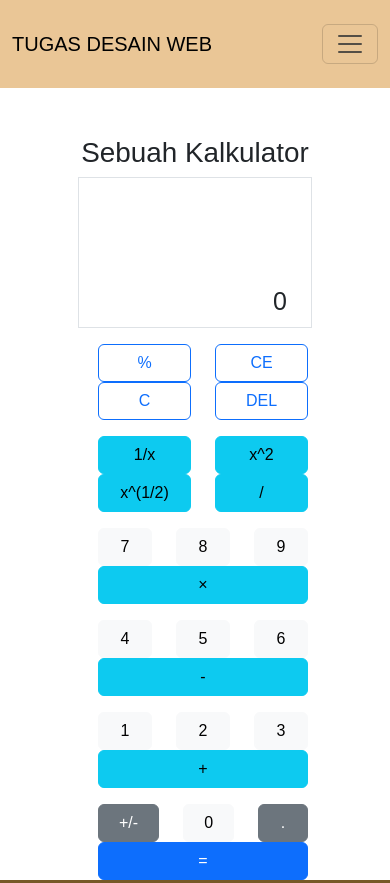
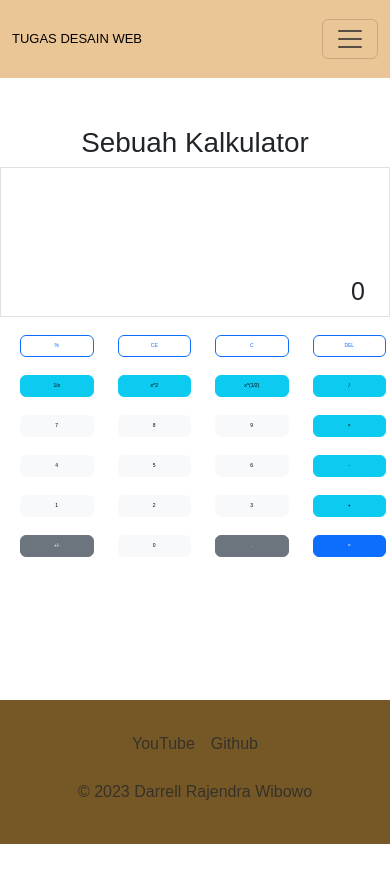
Before and after one commit to darrellrw/darrellrw.github.io, a plain HTML site: page calculator.html in a window 390 px wide. Shown: the top 883 px of the page. After the commit the page ends 844 px from the top, so only its background shows below. Drawn offline with nearby package versions, Linux system fonts and the light colour scheme.

Commit message:
Fixing the css responsive

```diff
--- a/calculator.html
+++ b/calculator.html
@@ -34,7 +34,7 @@
             </nav>
         </header>
 
-        <div class="container mt-5" style="padding: 0 20%;">
+        <div class="container mt-5 cal-body">
             <h1 class="text-center" style="cursor: default;">Sebuah Kalkulator</h1>
             <div class="container border">
                 <input class="form-control border-0" style="text-align: right; cursor: default; font-size: 25px;" type="text" id="adder" value="" readonly>
--- a/css/styles.css
+++ b/css/styles.css
@@ -20,3 +20,33 @@
 .cal-button {
     width: 100%;
 }
+
+.cal-body {
+    padding: 0 20% !important;
+}
+
+@media screen and (max-width: 1024px) {
+    .btn {
+        font-size: 10px !important;
+    }
+}
+
+@media screen and (max-width: 768px) {
+    .container .row .col-9 {
+        width: 100vw;
+    }
+
+    .cal-body {
+        padding: 0 !important;
+    }
+}
+
+@media screen and (max-width: 480px) {
+    .container .navbar-brand {
+        font-size: small;
+    }
+
+    .btn {
+        font-size: 5px !important;
+    }
+}
```
Also changed, not shown: index.html (+10 -9 lines).
